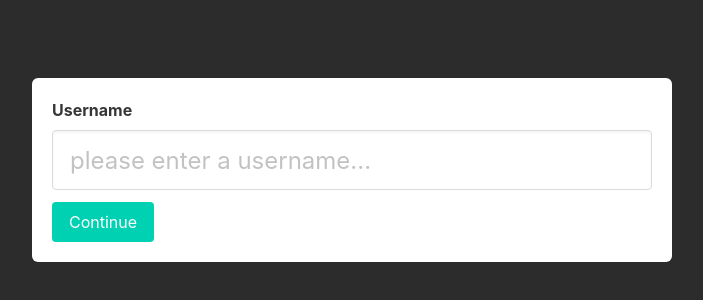
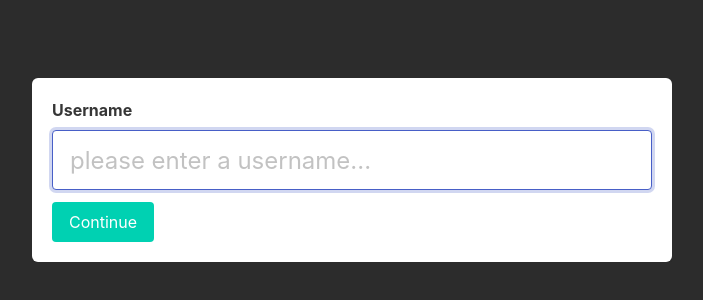
Before and after one commit to crw-riviere/house-of-kings, a React app: page / in a window 1280 px wide. Shown: the part 230-530 px from the top of the page, without its empty margins (288-991 px from the left). Built offline with nearby package versions, Linux system fonts and the light colour scheme; no server answers.

Commit message:
Added autofocus for modal and fixed leave game bug

```diff
--- a/src/client/components/App.jsx
+++ b/src/client/components/App.jsx
@@ -69,13 +69,15 @@ class App extends React.Component {
         })
 
         socket.on('reshuffled', gameInfo => {
+            const myTurn = gameInfo.currentUserTurn.id === this.state.username
             let audit = this.state.audit
             audit.push('Game was reshuffled')
             this.setState({
                 audit,
                 isGameOver: false,
                 cardCount: gameInfo.cardCount,
-                kingCount: gameInfo.kingCount
+                kingCount: gameInfo.kingCount,
+                isTurn:myTurn
             })
         })
 
@@ -108,12 +110,14 @@ class App extends React.Component {
         socket.emit('reshuffle')
     }
 
-    handleUserDisconnect(userInfo) {
+    handleUserDisconnect(gameInfo) {
+        const myTurn = gameInfo.currentUserTurn.id === this.state.username
         let audit = this.state.audit
-        audit.push(`${userInfo.userId} left the game`)
+        audit.push(`${gameInfo.userId} left the game`)
         this.setState({
             audit,
-            users: userInfo.users
+            users: gameInfo.users,
+            isTurn:myTurn
         })
     }
 
--- a/src/client/components/UsernameModal.jsx
+++ b/src/client/components/UsernameModal.jsx
@@ -28,7 +28,7 @@ export default class UsernameModal extends React.Component {
                             <div className="field">
                                 <label className="label">Username</label>
                                 <div className="control">
-                                    <input className="input is-large" type="text" value={this.state.username} onChange={this.handleChange} placeholder="please enter a username..." />
+                                    <input className="input is-large" type="text" value={this.state.username} onChange={this.handleChange} placeholder="please enter a username..." autoFocus/>
                                 </div>
                             </div>
                             <div className="field">
--- a/src/server/index.js
+++ b/src/server/index.js
@@ -72,7 +72,8 @@ io.on('connection', (socket) => {
         game.reshuffle()
         io.to(game.id).emit('reshuffled', {
             cardCount: game.cardCount,
-            kingCount: game.kingCount
+            kingCount: game.kingCount,
+            currentUserTurn: game.currentUserTurn,
         })
     })
 
@@ -82,7 +83,8 @@ io.on('connection', (socket) => {
         game.removeUser(socket.username)
         io.emit('userDisconnected', {
             userId: socket.username,
-            users: game.users
+            users: game.users,
+            currentUserTurn: game.currentUserTurn,
         });
     })
 })
```
